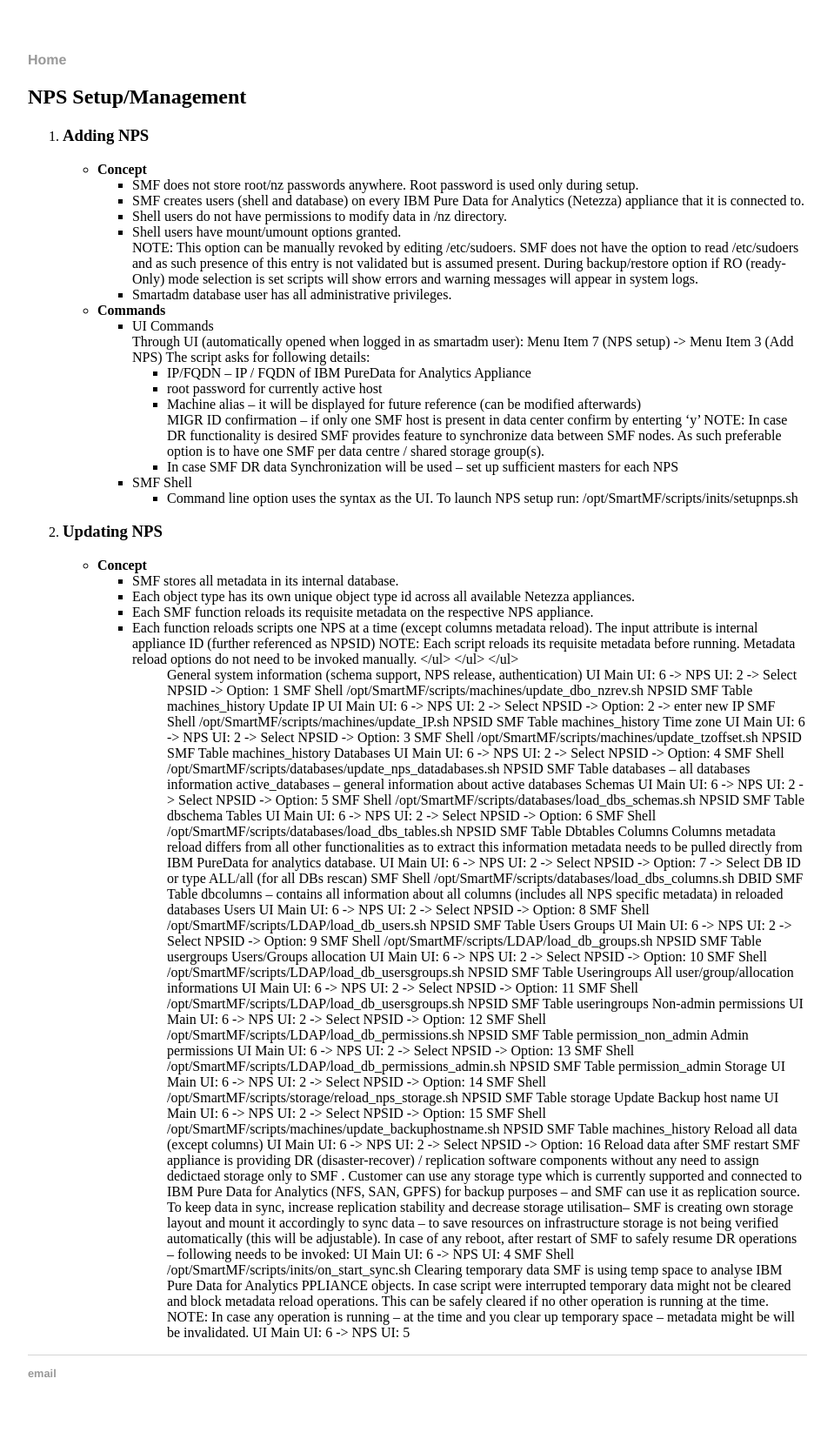
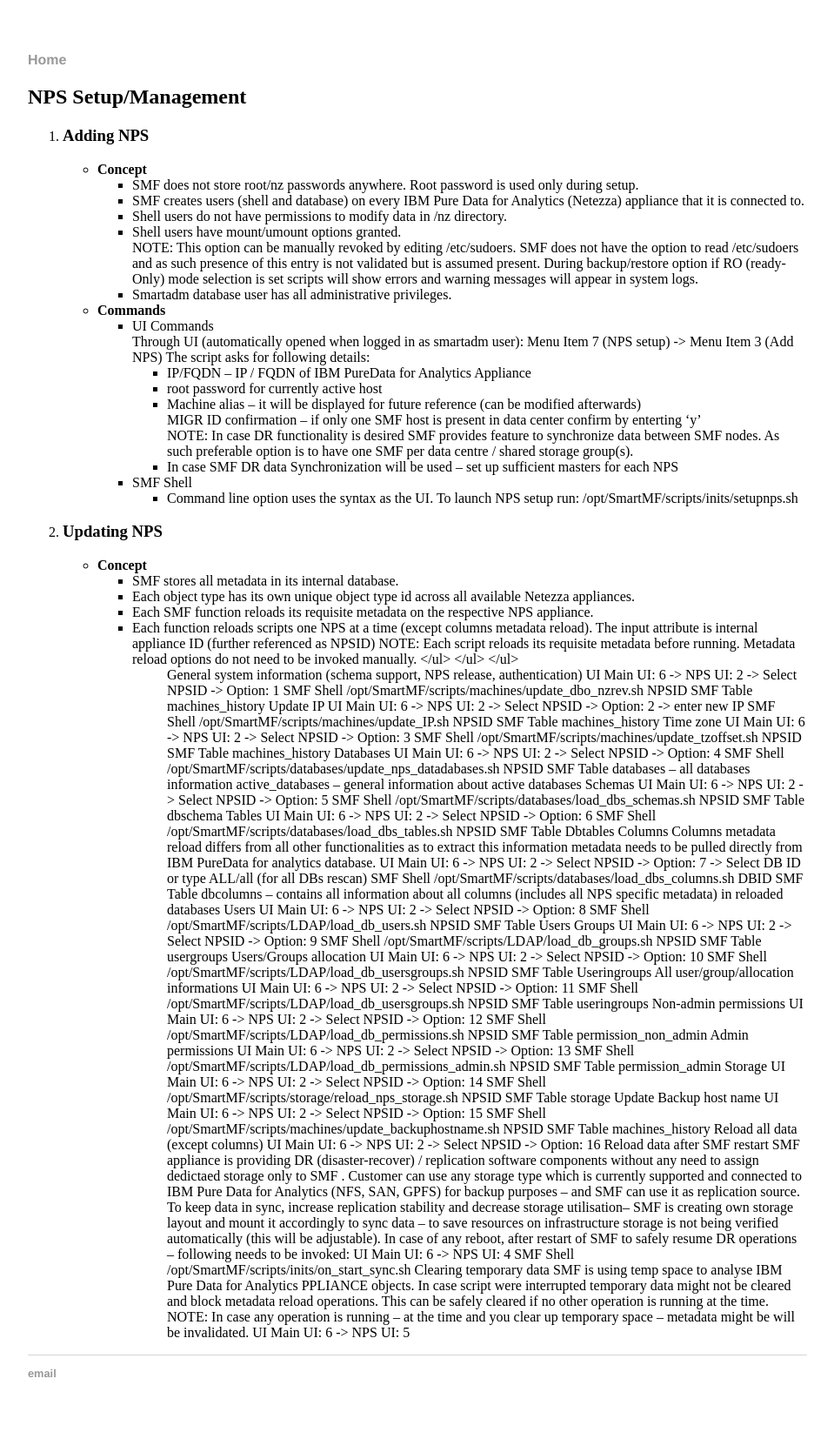
Before and after one commit to rhammett1/smf_dr_manual, a Jekyll site: the page built from manual/npssetup.md, in a window 1280 px wide. Shown: the whole page at 87% size, without its empty margins (160-1119 px from the left). Built offline with Jekyll 4.4.1, drawn with Linux system fonts in a browser that asks for light colours; part of the change alters nothing that is shown.

```diff
--- a/manual/npssetup.md
+++ b/manual/npssetup.md
@@ -33,7 +33,7 @@ NOTE: This option can be manually revoked by editing /etc/sudoers. SMF does not
      <li>Machine alias – it will be displayed for future reference (can be modified afterwards)</li>
      MIGR ID confirmation – if only one SMF host is present in data center confirm by enterting ‘y’
 
- NOTE: In case DR functionality is desired SMF provides feature to synchronize data between SMF nodes. As such preferable option is to have one SMF per data centre / shared storage group(s).
+ <br>NOTE: In case DR functionality is desired SMF provides feature to synchronize data between SMF nodes. As such preferable option is to have one SMF per data centre / shared storage group(s).
 
      <li>In case SMF DR data Synchronization will be used – set up sufficient masters for each NPS</li>
   </ul>
```
